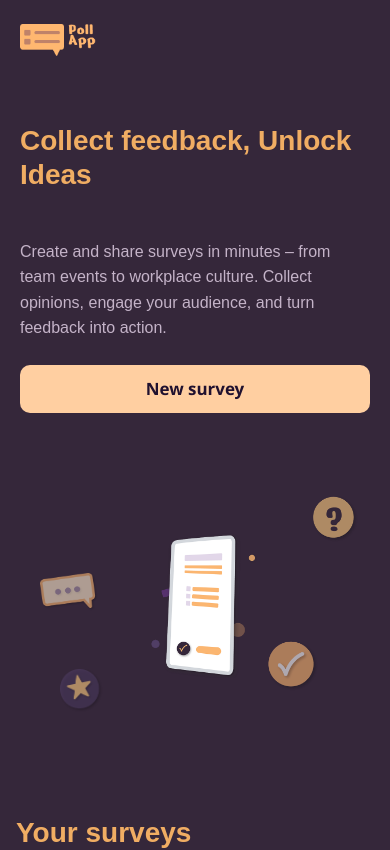
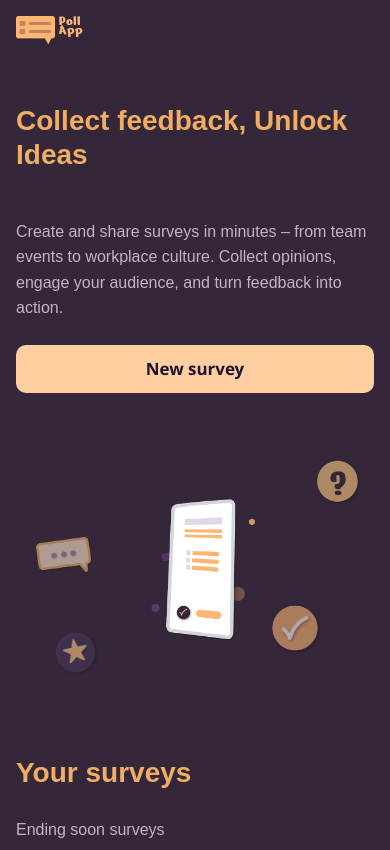
Before and after one commit to MonkeyDHoffy/PollApp, an Angular app: page / in a window 390 px wide. Shown: the top 850 px of the page. Built offline with nearby package versions, Linux system fonts and the light colour scheme; a web font is replaced by a local one.

Commit message:
Add content-wrapper for home page with max-width 1200px and responsive padding

```diff
--- a/src/app/app/shared/pages/home/home.html
+++ b/src/app/app/shared/pages/home/home.html
@@ -1,10 +1,12 @@
 <div class="home">
+  <div class="home__content-wrapper">
+    <!-- Logo header -->
+    <header class="home__header">
+      <img src="/assets/logo/Property 1=Orange.png" alt="PollApp Logo" class="home__logo" />
+    </header>
+
     <!-- Hero section -->
     <section class="hero">
-    <div class="hero__header">
-      <img src="/assets/logo/Property 1=Orange.png" alt="PollApp Logo" class="hero__logo" />
-    </div>
-
       <div class="hero__container">
         <div class="hero__content">
           <h1 class="hero__title">Collect feedback, Unlock Ideas</h1>
@@ -78,3 +80,4 @@
     />
     </section>
   </div>
+</div>
--- a/src/app/app/shared/pages/home/home.scss
+++ b/src/app/app/shared/pages/home/home.scss
@@ -6,22 +6,56 @@
   color: #f5f5f5;
 }
 
-// Hero section
-.hero {
-  padding: 40px 40px;
-  background: #35273a;
+// Content wrapper - main container
+.home__content-wrapper {
+  max-width: 1200px;
+  margin: 0 auto;
+  padding: 40px;
 
   @media (max-width: 768px) {
     padding: 24px 20px;
   }
+
+  @media (max-width: 480px) {
+    padding: 16px;
+  }
 }
 
-.hero__logo {
-  height: 40px;
+// Header with logo
+.home__header {
   margin-bottom: 60px;
 
   @media (max-width: 768px) {
+    margin-bottom: 40px;
+  }
+
+  @media (max-width: 480px) {
+    margin-bottom: 32px;
+  }
+}
+
+.home__logo {
+  height: 40px;
+  width: auto;
+
+  @media (max-width: 768px) {
     height: 32px;
+  }
+
+  @media (max-width: 480px) {
+    height: 28px;
+  }
+}
+
+// Hero section
+.hero {
+  margin-bottom: 80px;
+
+  @media (max-width: 768px) {
+    margin-bottom: 60px;
+  }
+
+  @media (max-width: 480px) {
     margin-bottom: 40px;
   }
 }
@@ -31,12 +65,14 @@
   grid-template-columns: 1fr 1fr;
   gap: 80px;
   align-items: center;
-  max-width: 1200px;
-  margin: 0 auto;
 
   @media (max-width: 768px) {
     grid-template-columns: 1fr;
     gap: 40px;
+  }
+
+  @media (max-width: 480px) {
+    gap: 24px;
   }
 }
 
@@ -186,18 +222,7 @@
 
 // Surveys section
 .surveys {
-  padding: 80px 40px;
-  background: #35273a;
-  max-width: 1200px;
-  margin: 0 auto;
-
-  @media (max-width: 768px) {
-    padding: 60px 20px;
-  }
-
-  @media (max-width: 480px) {
-    padding: 40px 16px;
-  }
+  width: 100%;
 }
 
 .surveys__title {
```
Lines whose indentation alone changed are shown as unchanged.
